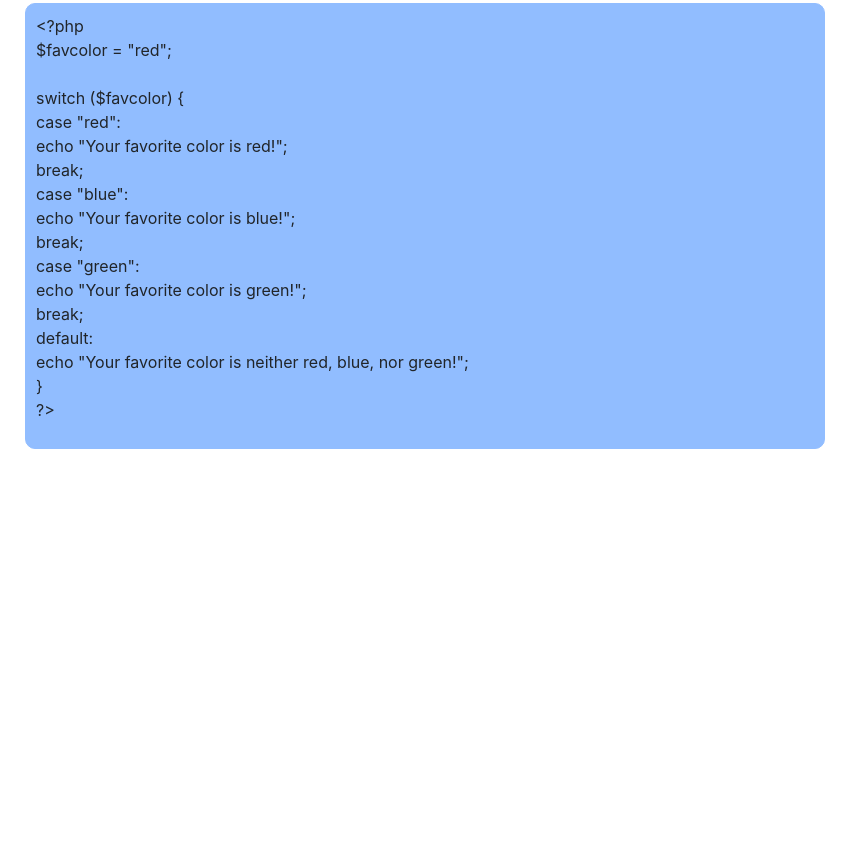
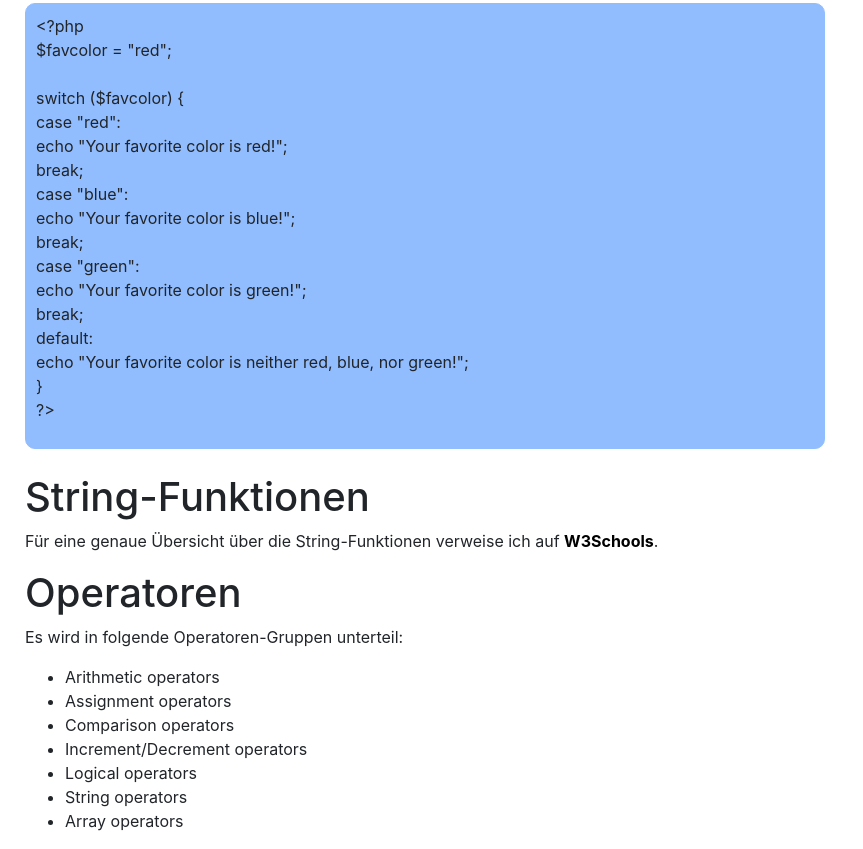
Before and after one commit to manuel-rahm/lerndokumentation307, a plain HTML site: page PHP/Basics/Basics.html in a window 1280 px wide. Shown: the part 2586-3435 px from the top of the page, without its empty margins (0-863 px from the left). Before the commit the page ends 3035 px from the top, so only its background shows below. Drawn offline with nearby package versions, Linux system fonts and the light colour scheme.

Commit message:
some changes

```diff
--- a/PHP/Basics/Basics.html
+++ b/PHP/Basics/Basics.html
@@ -210,7 +210,20 @@
                         echo &#x22;Your favorite color is neither red, blue, nor green!&#x22;;<br/>
                 }<br/>
                 ?&#x3E;</p>
-    </div>
+    </div><br/>
+    <h1>String-Funktionen</h1>
+    <p>Für eine genaue Übersicht über die String-Funktionen verweise ich auf <a class="link" href="https://www.w3schools.com/Php/php_ref_string.asp" target="_blank">W3Schools</a>.</p>
+    <h1>Operatoren</h1>
+    <p>Es wird in folgende Operatoren-Gruppen unterteil:</p>
+    <ul>
+        <li>Arithmetic operators</li>
+        <li>Assignment operators</li>
+        <li>Comparison operators</li>
+        <li>Increment/Decrement operators</li>
+        <li>Logical operators</li>
+        <li>String operators</li>
+        <li>Array operators</li>
+    </ul>
   </div>
   <footer>
     <h5 class="sky">Made by Manuel Rahm</h5>
```
